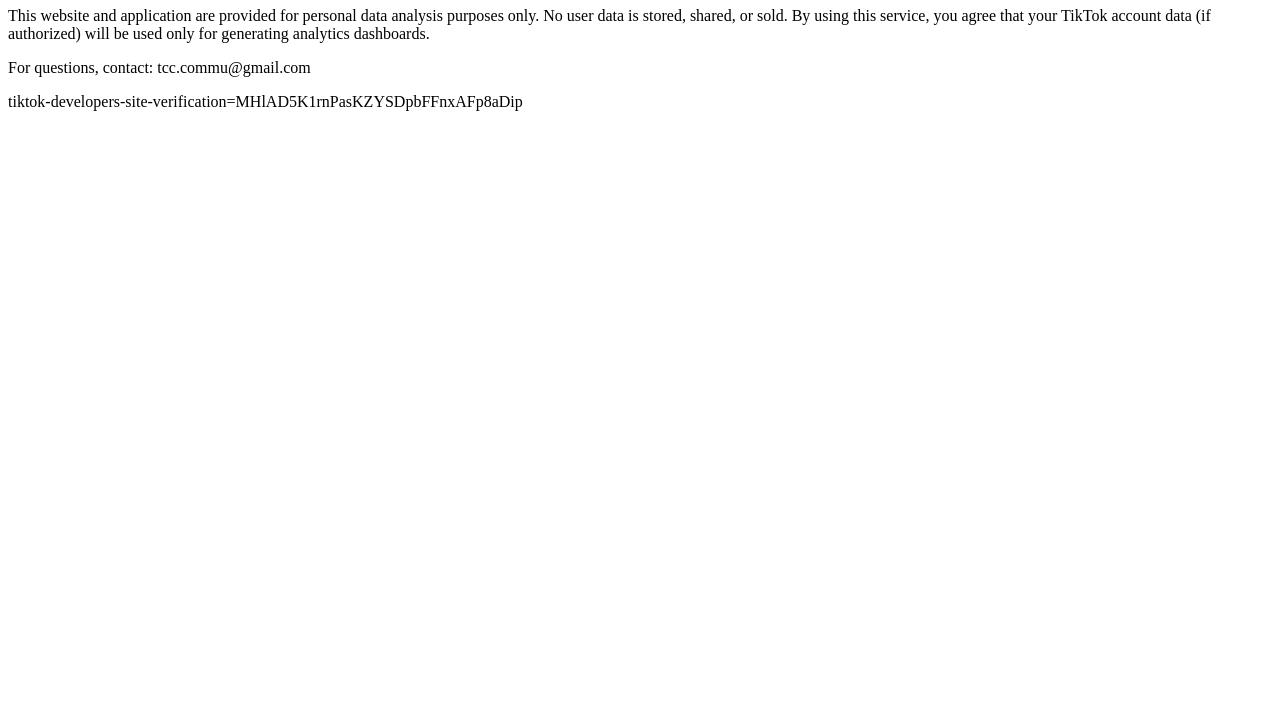
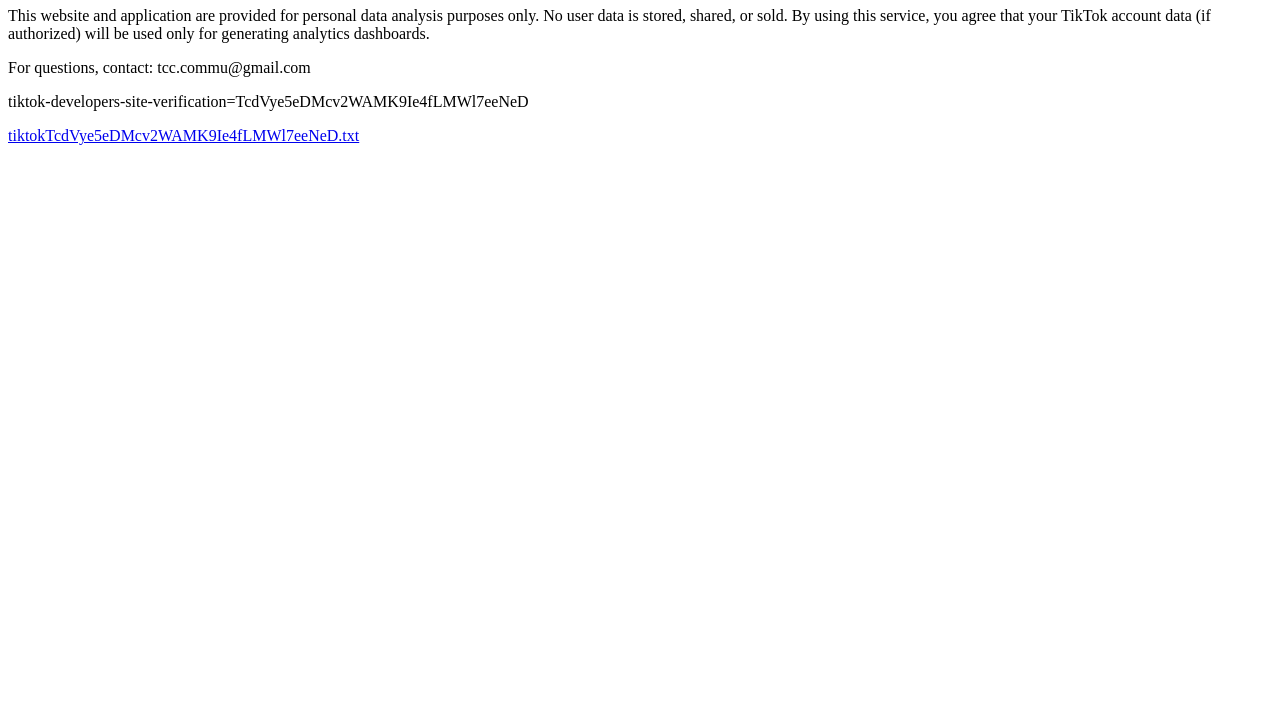
Before and after one commit to kimlim782/policy-term-web-for-TCCThailand, a plain HTML site: page term.html in a window 1280 px wide. Shown: the part 73-800 px from the top of the page. Drawn offline with Linux system fonts and the light colour scheme.

Commit message:
new-verify-txt

```diff
--- a/term.html
+++ b/term.html
@@ -11,6 +11,7 @@ No user data is stored, shared, or sold.
 By using this service, you agree that your TikTok account data (if authorized) will be used
 only for generating analytics dashboards.</p>
 <p>For questions, contact: tcc.commu@gmail.com</p>
-<p>tiktok-developers-site-verification=MHlAD5K1rnPasKZYSDpbFFnxAFp8aDip</p>
+<p>tiktok-developers-site-verification=TcdVye5eDMcv2WAMK9Ie4fLMWl7eeNeD</p>
+<a href="tiktokTcdVye5eDMcv2WAMK9Ie4fLMWl7eeNeD.txt">tiktokTcdVye5eDMcv2WAMK9Ie4fLMWl7eeNeD.txt</a>
 </body>
 </html>
```
Also changed, not shown: tiktokMHlAD5K1rnPasKZYSDpbFFnxAFp8aDip.txt (deleted), tiktokTcdVye5eDMcv2WAMK9Ie4fLMWl7eeNeD.txt (added).
